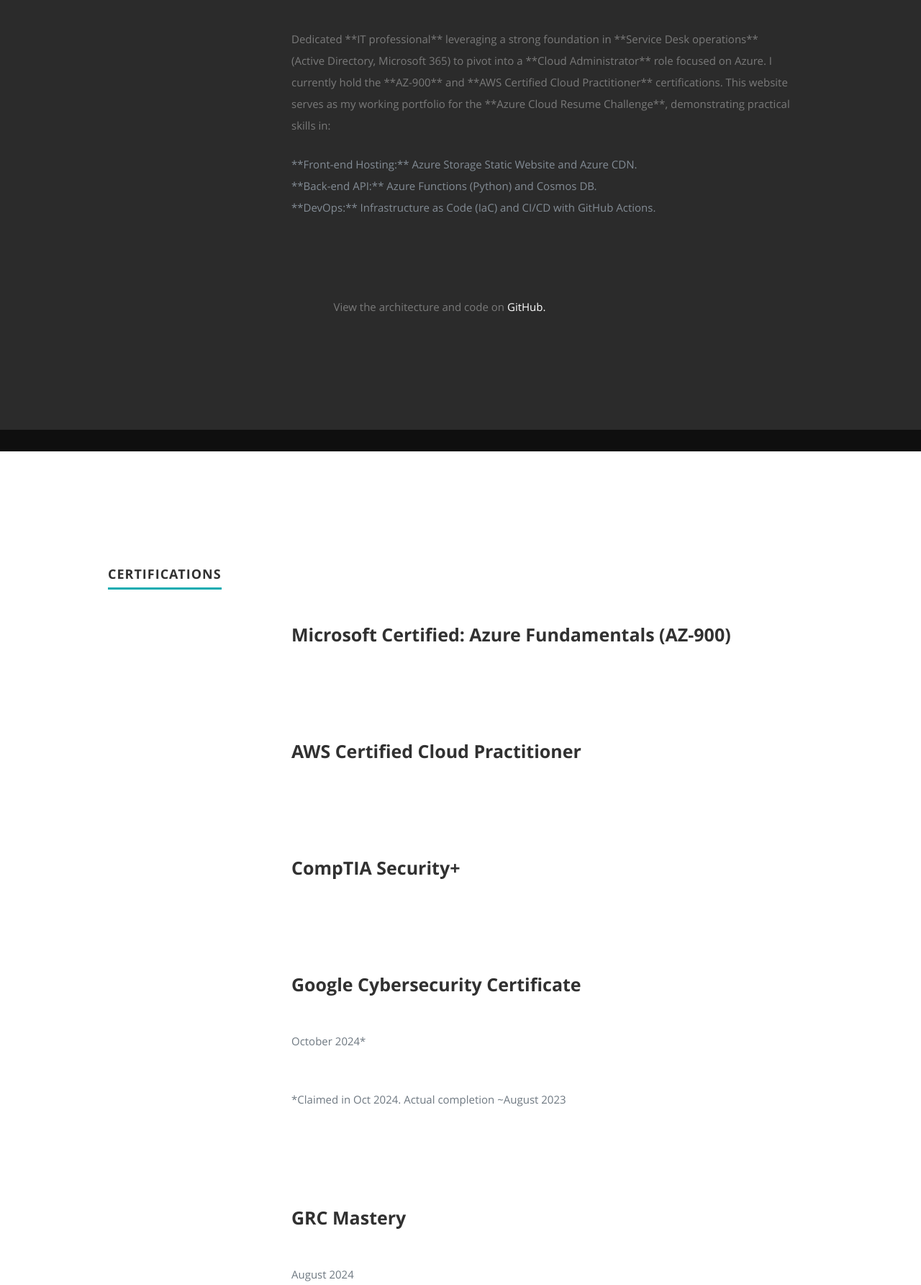
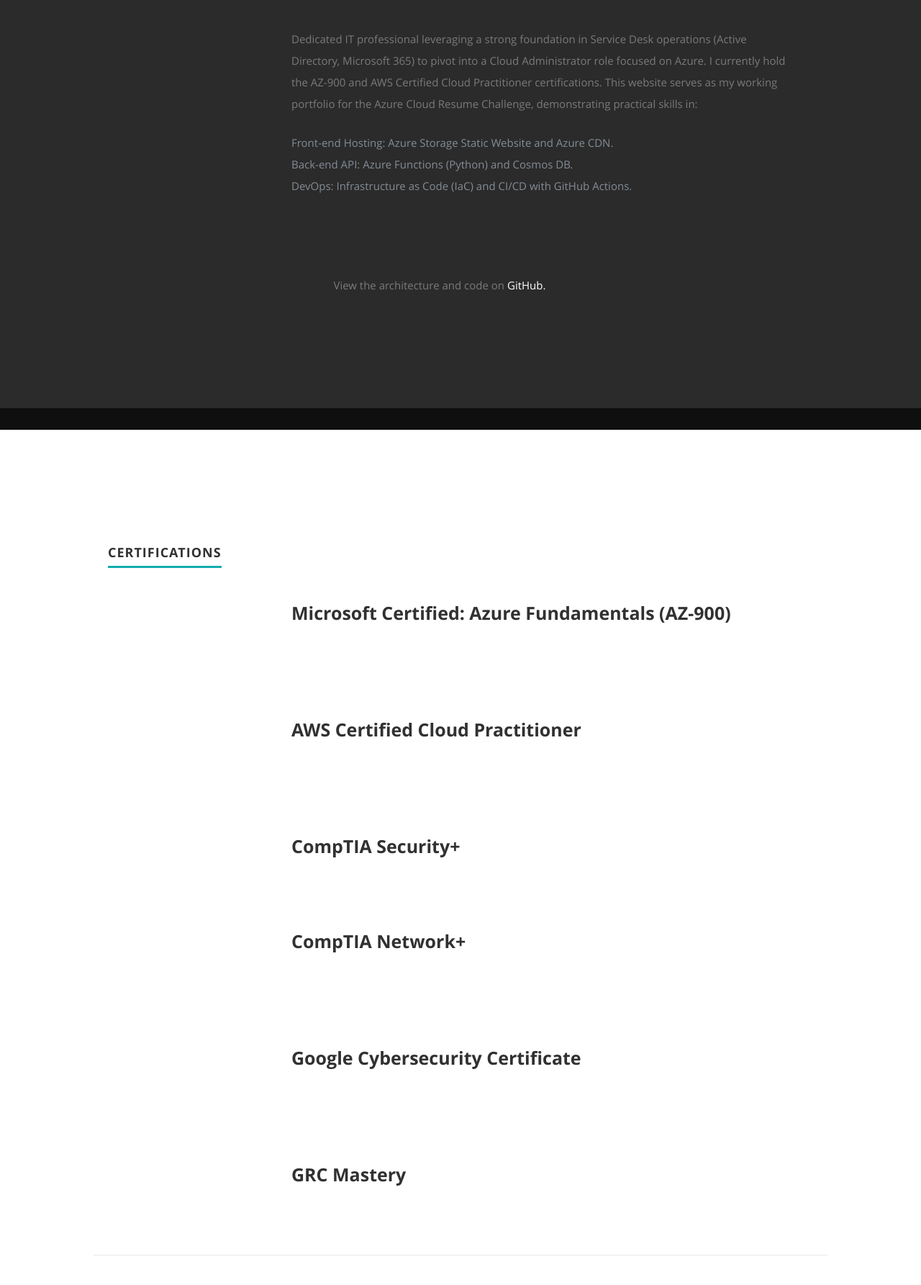
Before and after one commit to Dane139/Azure-ResumeChallenge, a plain HTML site: page frontend/index.html in a window 1280 px wide. Shown: the part 1079-2864 px from the top of the page at 72% size. Drawn offline with nearby package versions, Linux system fonts and the light colour scheme.

Commit message:
More updates to readme & updating index.html

```diff
--- a/frontend/index.html
+++ b/frontend/index.html
@@ -66,13 +66,13 @@
             <h2>ABOUT ME</h2>
 
                         <p>
-                Dedicated **IT professional** leveraging a strong foundation in **Service Desk operations** (Active Directory, Microsoft 365) to pivot into a **Cloud Administrator** role focused on Azure.
-                I currently hold the **AZ-900** and **AWS Certified Cloud Practitioner** certifications.
-                This website serves as my working portfolio for the **Azure Cloud Resume Challenge**, demonstrating practical skills in:
+                Dedicated IT professional leveraging a strong foundation in Service Desk operations (Active Directory, Microsoft 365) to pivot into a Cloud Administrator role focused on Azure.
+                I currently hold the AZ-900 and AWS Certified Cloud Practitioner certifications.
+                This website serves as my working portfolio for the Azure Cloud Resume Challenge, demonstrating practical skills in:
                 <ul>
-                    <li>**Front-end Hosting:** Azure Storage Static Website and Azure CDN.</li>
-                    <li>**Back-end API:** Azure Functions (Python) and Cosmos DB.</li>
-                    <li>**DevOps:** Infrastructure as Code (IaC) and CI/CD with GitHub Actions.</li>
+                    <li>Front-end Hosting: Azure Storage Static Website and Azure CDN.</li>
+                    <li>Back-end API: Azure Functions (Python) and Cosmos DB.</li>
+                    <li>DevOps: Infrastructure as Code (IaC) and CI/CD with GitHub Actions.</li>
                 </ul>
             </p>
 
@@ -110,18 +110,20 @@
                   <h3>CompTIA Security+</h3>
                 </div>
             </div>
+                <div class="row item">
+               <div class="twelve columns">
+                  <h3>CompTIA Network+</h3>
+                </div>
+            </div>
                             <div class="row item">
                <div class="twelve columns">
                   <h3>Google Cybersecurity Certificate</h3>
-                  <p class="info"><em class="date">October 2024* </em></p>
-                  <p class="info"><em class="date">*Claimed in Oct 2024. Actual completion ~August 2023 </em></p>
                </div>
             </div>
 
             <div class="row item">
                <div class="twelve columns">
                   <h3>GRC Mastery</h3>
-                  <p class="info"><em class="date">August 2024</em></p>
                </div>
             </div>
          </div>
@@ -174,11 +176,11 @@
             </div>
             <div class="nine columns main-col">
                 <p>
-                    **Cloud/DevOps:** Azure (Storage, Functions, CDN, Cosmos DB), GitHub Actions (CI/CD), Infrastructure as Code (IaC) principles, AWS CCP fundamentals.
+                    Cloud/DevOps: Azure (Storage, Functions, CDN, Cosmos DB), GitHub Actions (CI/CD), Infrastructure as Code (IaC) principles, AWS CCP fundamentals.
                     <br>
-                    **IT/Security:** Active Directory, Microsoft 365/Exchange Online, CompTIA Security+ concepts, IAM, DLP, Incident Response, Cisco Meraki, Zendesk, ManageEngine.
+                    IT/Security: Active Directory, Microsoft 365/Exchange Online, CompTIA Security+ concepts, CompTIA Network+ concepts, IAM, DLP, Incident Response, Cisco Meraki, Zendesk, ManageEngine.
                     <br>
-                    **Languages:** HTML, CSS, JavaScript, Python (for the API).
+                    Languages: HTML, CSS, JavaScript, Python (for the API).
                 </p>
             </div>
         </div>
--- a/frontend/main.js
+++ b/frontend/main.js
@@ -15,5 +15,5 @@
     }).catch(function(error){
         console.log(error);
     });
-    return count:
+    return count;
 }
```
Also changed, not shown: 1 other file.
